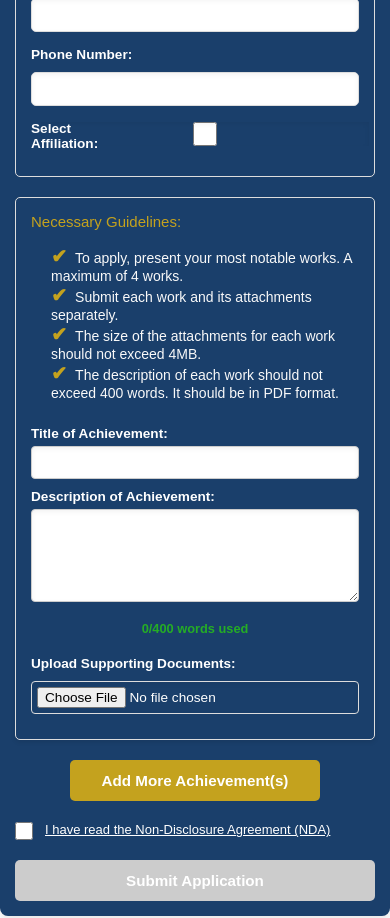
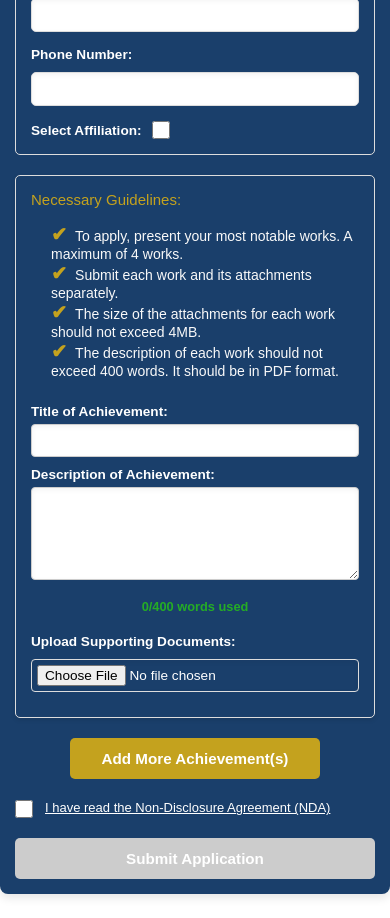
Before and after one commit to irfan3434/aqeaw-react, a Next.js app: page /HowToApply in a window 390 px wide. Shown: the part 860-1778 px from the top of the page. Built offline with nearby package versions, Linux system fonts and the light colour scheme; no server answers.

Commit message:
variance in mobile view

```diff
--- a/components/HowToApply/HowToApply.module.css
+++ b/components/HowToApply/HowToApply.module.css
@@ -374,35 +374,35 @@
 
   .applyForm button { font-size: 0.95rem; padding: 12px; }
 
-  .tribalSection { display: flex; width: 100%; }
+  .tribalSection {
+    display: flex;
+    width: 100%;
+    flex-direction: row;
+    align-items: center;
+    gap: 10px;
+  }
 
   .radioOptions { padding-left: 15px; }
 
-  .tribeCheckboxLabel {
+  /* Label sizes to its text so the checkbox sits neatly beside it
+     (higher specificity than the base `.applyForm label` / `.applyForm input`). */
+  .tribalSection .tribeCheckboxLabel {
     display: inline-block;
-    margin-right: 10px;
+    width: auto;
+    min-width: 0;
+    margin: 0;
     font-weight: bold;
-    vertical-align: middle;
-    width: 100%;
-    min-width: 0;
   }
 
-  [dir="rtl"] .tribeCheckboxLabel {
-    display: inline-block;
-    margin-right: 10px;
-    font-weight: bold;
+  .tribalSection .tribeCheckbox {
+    width: 18px;
+    height: 18px;
+    min-width: 18px;
+    flex-shrink: 0;
+    margin: 0;
+    padding: 0;
+    box-shadow: none;
     vertical-align: middle;
-    width: 100%;
-    min-width: 0;
-  }
-
-  .tribeCheckbox { vertical-align: middle; flex-shrink: 0; }
-
-  [dir="rtl"] .tribeCheckbox {
-    vertical-align: middle;
-    margin-top: 10px;
-    box-shadow: none;
-    height: 15px;
   }
 
   .guidelineHeading {
```
